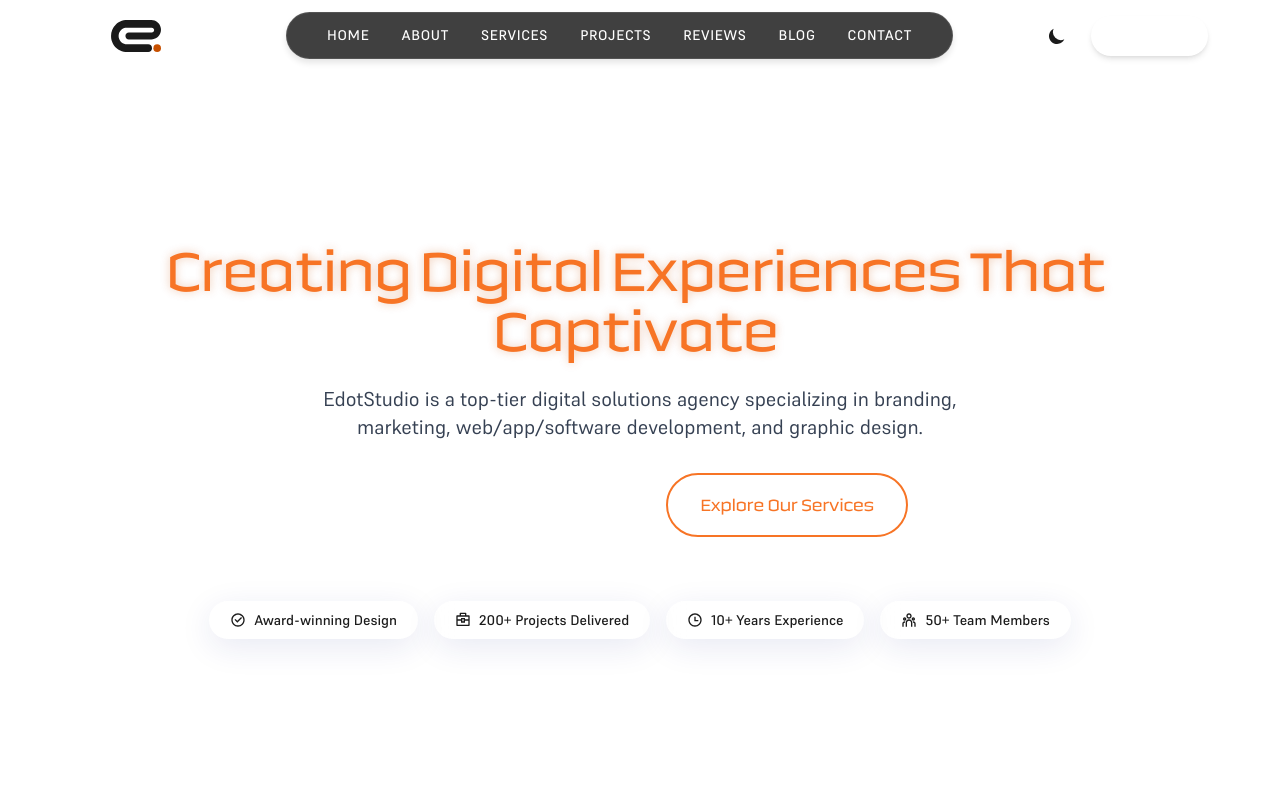
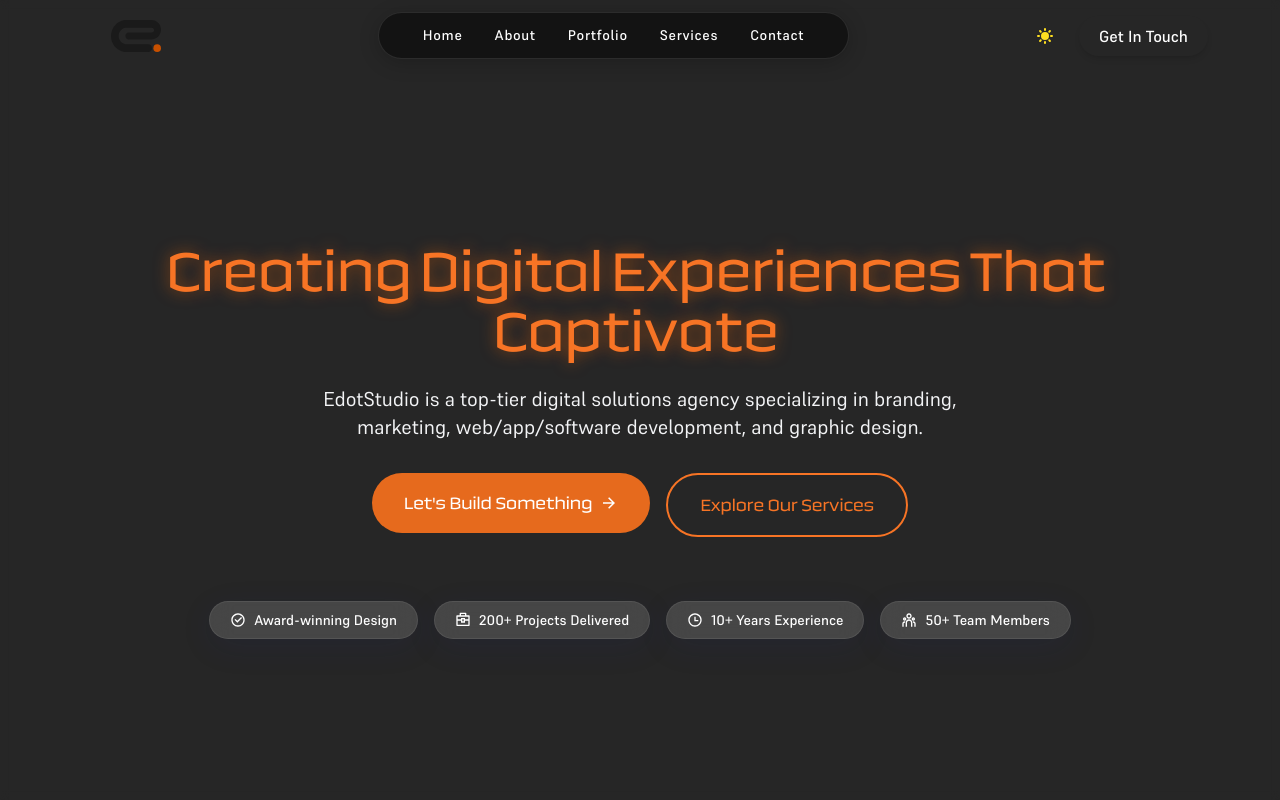
Before and after one commit to SYRONYX-S/edotstudio-web-dev, a Next.js app: page / in a window 1280 px wide. Shown: the top 800 px of the page. Built offline with nearby package versions, Linux system fonts and the light colour scheme.

Commit message:
Fix navbar: functional links, working theme toggle, improved styling

```diff
--- a/src/app/globals.css
+++ b/src/app/globals.css
@@ -20,6 +20,7 @@
   --primary: #f77425;
   --primary-light: #f9914d;
   --primary-dark: #e66a1d;
+  --primary-subtle: rgba(247, 116, 37, 0.2);
   --secondary: #1B1B1B;
   --secondary-light: #444444;
   --secondary-dark: #000000;
@@ -539,13 +540,13 @@ html {
 
 /* Navbar island styling */
 .navbar-island {
-  background-color: rgba(17, 17, 17, 0.8);
-  backdrop-filter: blur(12px);
-  -webkit-backdrop-filter: blur(12px);
+  background-color: rgba(17, 17, 17, 0.85);
+  backdrop-filter: blur(15px);
+  -webkit-backdrop-filter: blur(15px);
   border-radius: 9999px; /* Fully rounded */
-  padding: 0.75rem 1.5rem;
+  padding: 0.75rem 1.75rem;
   border: 1px solid rgba(255, 255, 255, 0.1);
-  box-shadow: 0 4px 6px rgba(0, 0, 0, 0.1);
+  box-shadow: 0 4px 20px rgba(0, 0, 0, 0.2);
 }
 
 .navbar-link {
@@ -553,26 +554,25 @@ html {
   font-size: 0.875rem;
   font-weight: 500;
   letter-spacing: 0.05em;
-  transition: color 0.3s ease;
+  transition: all 0.3s ease;
+  position: relative;
 }
 
 .navbar-link:hover {
   color: var(--orange);
 }
 
-/* Hover effects */
-.logo-hover {
-  transition: transform 0.3s ease;
+.navbar-link::after {
+  content: '';
+  position: absolute;
+  width: 0;
+  height: 2px;
+  bottom: -4px;
+  left: 0;
+  background-color: var(--orange);
+  transition: width 0.3s ease;
 }
 
-.logo-hover:hover {
-  transform: scale(1.05);
+.navbar-link:hover::after {
+  width: 100%;
 }
-
-.hover-rotate {
-  transition: transform 0.3s ease;
-}
-
-.hover-rotate:hover {
-  transform: rotate(5deg);
-}
--- a/src/app/layout.tsx
+++ b/src/app/layout.tsx
@@ -5,6 +5,8 @@ import Navigation from "../components/Navigation";
 import Footer from "../components/Footer";
 import CursorFollower from "../components/CursorFollower";
 import { cn } from "@/lib/utils";
+import { ThemeProvider } from 'next-themes';
+
 // Load local fonts
 const technorFont = localFont({
   src: [
@@ -96,6 +98,7 @@ export default function RootLayout({
         supremeFont.variable,
         "antialiased font-supreme relative"
       )}>
+        <ThemeProvider attribute="class" defaultTheme="dark" enableSystem>
           {/* Global animated background shapes */}
           <div className="fixed inset-0 pointer-events-none z-0 overflow-hidden animated-bg-shapes opacity-20">
             <div className="shape"></div>
@@ -110,6 +113,7 @@ export default function RootLayout({
           <Navigation />
           <main id="main-content" className="relative z-10">{children}</main>
           <Footer />
+        </ThemeProvider>
       </body>
     </html>
   );
--- a/src/components/Navigation.tsx
+++ b/src/components/Navigation.tsx
@@ -3,8 +3,11 @@
 import React, { useState, useEffect } from 'react';
 import Link from 'next/link';
 import { motion, AnimatePresence } from 'framer-motion';
-import { useTheme } from 'next-themes';
+import { RiMenu3Line, RiCloseLine } from 'react-icons/ri';
+import ThemeToggle from './ThemeToggle';
+import { cn } from '@/lib/utils';
 import Image from 'next/image';
+import { useTheme } from "next-themes";
 
 const Navigation: React.FC = () => {
   const [isMobileMenuOpen, setIsMobileMenuOpen] = useState(false);
@@ -30,22 +33,22 @@ const Navigation: React.FC = () => {
   };
 
   const navLinks = [
-    { name: 'HOME', href: '/' },
-    { name: 'ABOUT', href: '/#about' },
-    { name: 'SERVICES', href: '/#services' },
-    { name: 'PROJECTS', href: '/#projects' },
-    { name: 'REVIEWS', href: '/#reviews' },
-    { name: 'BLOG', href: '/blog' },
-    { name: 'CONTACT', href: '/#contact' },
+    { name: 'Home', href: '/' },
+    { name: 'About', href: '/#about' },
+    { name: 'Portfolio', href: '/#portfolio' },
+    { name: 'Services', href: '/#services' },
+    { name: 'Contact', href: '/#contact' },
   ];
+
+  const toggleMobileMenu = () => {
+    setIsMobileMenuOpen(!isMobileMenuOpen);
+  };
 
   return (
     <>
       <motion.nav
-        className={`fixed top-0 left-0 w-full backdrop-blur-md z-50 py-3 transition-all duration-300 ${
-          scrolled
-            ? "bg-white/90 dark:bg-[#1B1B1B]/90 shadow-md"
-            : "bg-white/70 dark:bg-[#1B1B1B]/70"
+        className={`fixed top-0 left-0 w-full z-50 py-3 ${
+          scrolled ? "shadow-sm" : ""
         }`}
         initial={{ y: -100 }}
         animate={{ y: 0 }}
@@ -125,11 +128,11 @@ const Navigation: React.FC = () => {
               {/* CTA Button */}
               <Link href="/#contact">
                 <motion.div
-                  className="bg-orange hover:bg-orange-hover text-white font-medium px-5 py-2 rounded-full transition-all duration-300 shadow-md hover:shadow-lg"
+                  className="bg-orange hover:bg-orange-hover text-white font-medium px-5 py-2 rounded-full transition-all duration-300 shadow-md hover:shadow-lg shadow-orange/20 hover:shadow-orange/30"
                   whileHover={{ scale: 1.05 }}
                   whileTap={{ scale: 0.95 }}
                 >
-                  TEMPLATE
+                  Get In Touch
                 </motion.div>
               </Link>
             </div>
@@ -241,14 +244,14 @@ const Navigation: React.FC = () => {
               {/* Mobile CTA Button */}
               <Link href="/#contact" onClick={() => setIsMobileMenuOpen(false)}>
                 <motion.div
-                  className="mt-2 bg-orange hover:bg-orange-hover text-white font-medium px-4 py-2 rounded-full text-center transition-all duration-300 shadow-md hover:shadow-lg"
+                  className="mt-2 bg-orange hover:bg-orange-hover text-white font-medium px-4 py-2 rounded-full text-center transition-all duration-300 shadow-md hover:shadow-lg shadow-orange/20 hover:shadow-orange/30"
                   whileHover={{ scale: 1.05 }}
                   whileTap={{ scale: 0.95 }}
                   initial={{ opacity: 0, y: -5 }}
                   animate={{ opacity: 1, y: 0 }}
                   transition={{ delay: navLinks.length * 0.05 }}
                 >
-                  TEMPLATE
+                  Get In Touch
                 </motion.div>
               </Link>
             </div>
```
Lines whose indentation alone changed are shown as unchanged.
